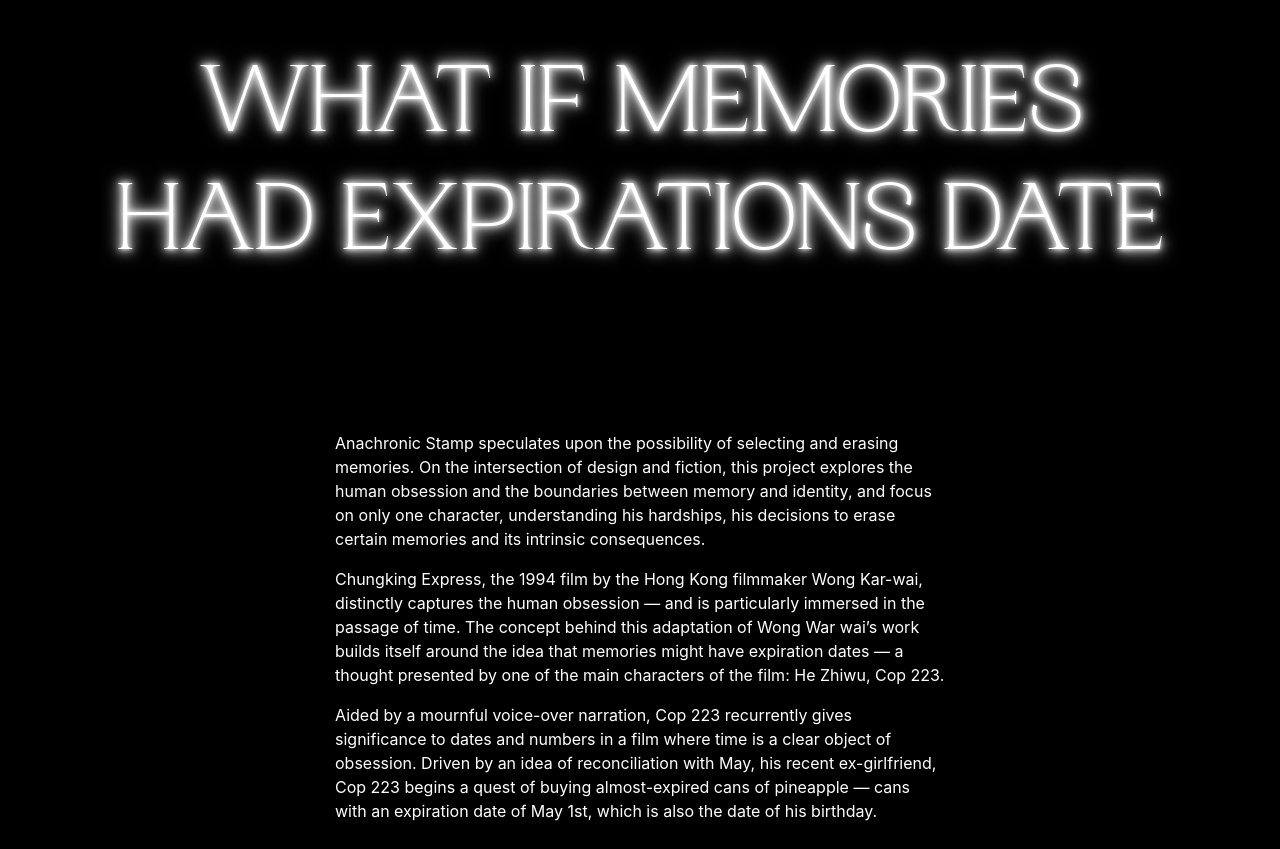
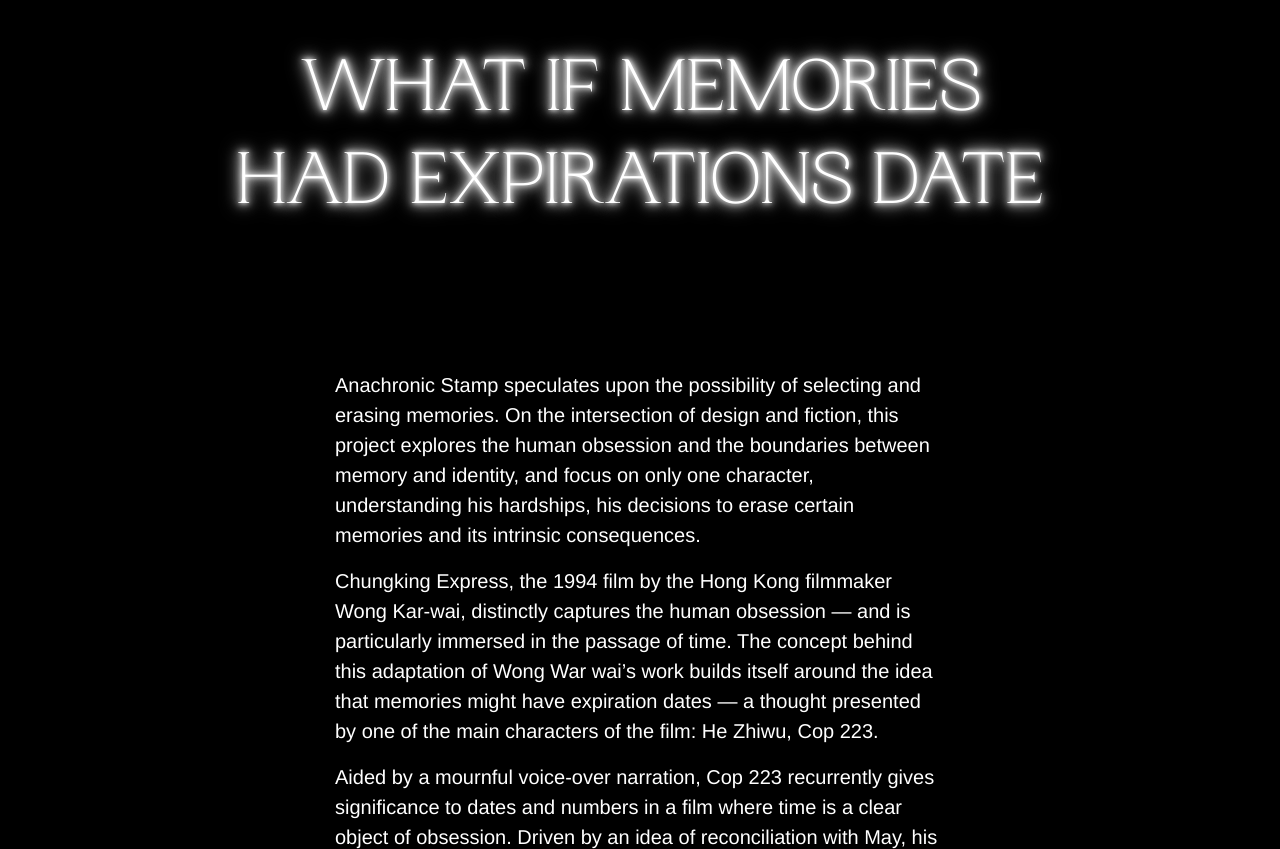
Before and after one commit to fjrodrigues/fjrodrigues.github.io, a plain HTML site: page about.html in a window 1280 px wide. Shown: the part 180-1029 px from the top of the page. Drawn offline with Linux system fonts and the light colour scheme.

Commit message:
added font for text body

```diff
--- a/about.html
+++ b/about.html
@@ -58,7 +58,7 @@
 				<div class="col-md-3">
 				</div>
 			</div>
-			<div class="row">
+			<div class="row last-row">
 				<div class="col-md-3">
 				</div>
 				<div class="col-md-6">
--- a/css/about.css
+++ b/css/about.css
@@ -3,7 +3,7 @@
 	}
 
 	.title-glow {
-		font-size: 100px;
+		font-size: 77px;
 		color: #fff;
 		text-align: center;
 		text-shadow: 0 0 5px #fff, 0 0 10px #fff, 0 0 15px #ffffff, 0 0 20px #ffffff/*, 0 0 25px #ffffff, 0 0 30px #ffffff, 0 0 35px #ffffff */;
@@ -14,10 +14,14 @@
 	}
 
 	.first-row {
-		margin-top: 150px;
+		margin-top: 140px;
 	}
 
 	.video-row {
 		margin-top: 100px;
 		margin-bottom: 100px;
 	}
+
+	.last-row {
+		margin-bottom: 100px;
+	}
--- a/css/main.css
+++ b/css/main.css
@@ -1,11 +1,21 @@
+
 
 @font-face {
 	font-family: 'pp_woodlandultralight';
-    src: url('ppwoodland_ultralight-webfont.woff2') format('woff2'),
-         url('ppwoodland_ultralight-webfont.woff') format('woff');
-    font-weight: normal;
-    font-style: normal;
-  }
+	src: url('ppwoodland_ultralight-webfont.woff2') format('woff2'),
+			url('ppwoodland_ultralight-webfont.woff') format('woff');
+	font-weight: normal;
+	font-style: normal;
+}
+
+@font-face {
+	font-family: 'arimoregular';
+	src: url('arimo-regular-webfont.woff2') format('woff2'),
+			url('arimo-regular-webfont.woff') format('woff');
+	font-weight: normal;
+	font-style: normal;
+
+}
 
 header {
 	position: relative;
@@ -79,7 +89,9 @@ font-family: pp_woodlandultralight;
 }
 
 .text-body {
+	font-size: 20px;
 	color:#fff;
+	font-family: arimoregular;
 }
 #the-canvas {
 	border: 1px solid black;
--- a/js/scripts.js
+++ b/js/scripts.js
@@ -92,7 +92,7 @@ document.getElementById('next').addEventListener('click', onNextPage);
  */
 pdfjsLib.getDocument(url).promise.then(function(pdfDoc_) {
   pdfDoc = pdfDoc_;
-  document.getElementById('page_count').textContent = pdfDoc.numPages;
+  //document.getElementById('page_count').textContent = pdfDoc.numPages;
 
   // Initial/first page rendering
   renderPage(pageNum);
```
Also changed, not shown: process.html (+0 -3 lines), css/arimo-regular-webfont.woff (added), css/arimo-regular-webfont.woff2 (added).
